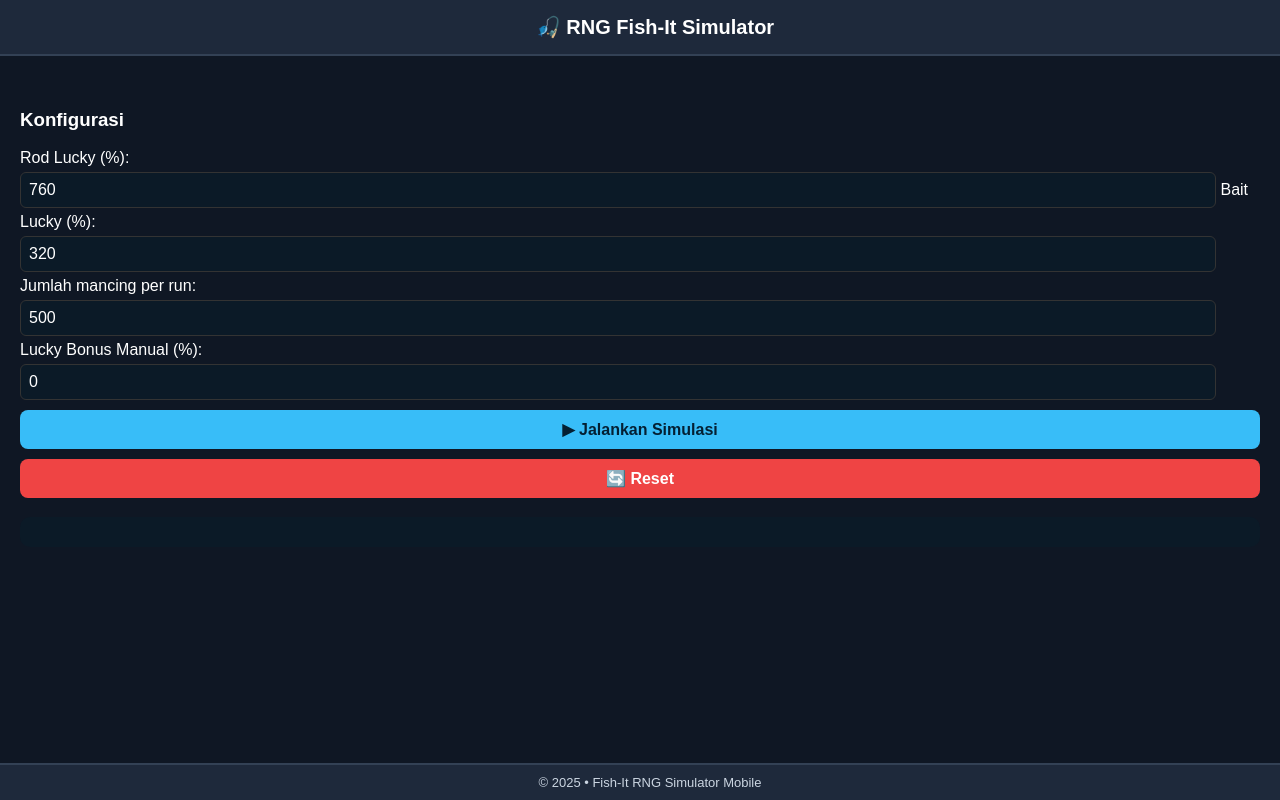
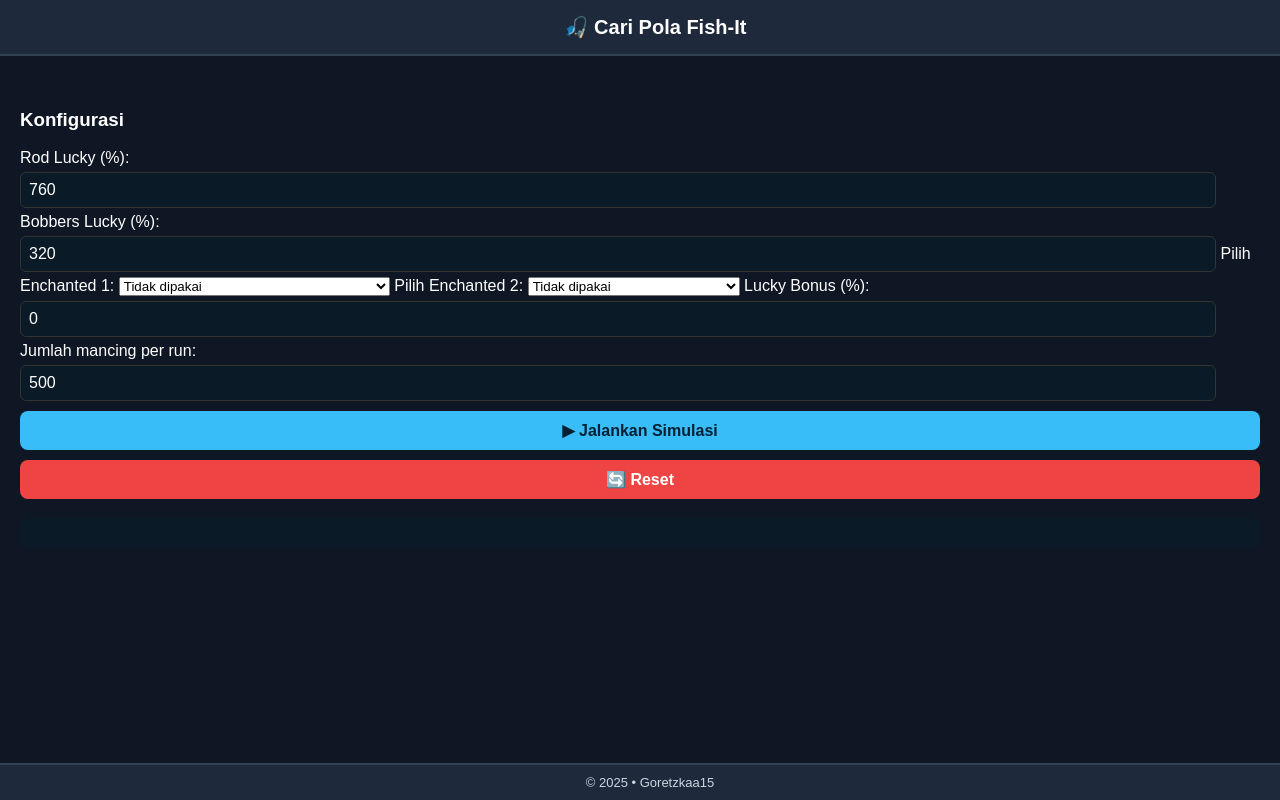
Before and after one commit to marcel761/BacaPolaFishit, a plain HTML site: page index.html in a window 1280 px wide. Drawn offline with Linux system fonts and the light colour scheme.

Commit message:
Update index.html

```diff
--- a/index.html
+++ b/index.html
@@ -96,7 +96,7 @@
 
 <!-- HEADER -->
 <header>
-  🎣 RNG Fish-It Simulator
+  🎣 Cari Pola Fish-It
 </header>
 
 <!-- MAIN CONTENT -->
@@ -107,14 +107,50 @@
   <label>Rod Lucky (%):</label>
   <input id="rod" value="760">
 
-  <label>Bait Lucky (%):</label>
+  <label>Bobbers Lucky (%):</label>
   <input id="bait" value="320">
+
+  <label>Pilih Enchanted 1:</label>
+<select id="ench1">
+  <option value="0">Tidak dipakai</option>
+  <option value="50">Leprechaun II (+50%)</option>
+  <option value="30">Leprechaun I (+30%)</option>
+  <option value="20">Empowered I (+20%)</option>
+  <option value="-75">Cursed I (-75%)</option>
+  <option value="10">Prismatic I (+10%)</option>
+  <option value="80">Stromhunter (Saat Badai +80%)</option>
+  <option value="60">Stargazer (Saat Malam +60%)</option>
+  <option value="0">Big Hunter I (Tidak menambah luck)</option>
+  <option value="0">Mutation Hunter II (Tidak menambah luck)</option>
+  <option value="0">Glistening (Tidak menambah luck)</option>
+  <option value="0">Gold Digger (Tidak menambah luck)</option>
+  <option value="0">Reeler (Tidak menambah luck)</option>
+  <option value="0">Xperienced (Tidak menambah luck)</option>
+</select>
+
+<label>Pilih Enchanted 2:</label>
+<select id="ench2">
+  <option value="0">Tidak dipakai</option>
+  <option value="50">Leprechaun II (+50%)</option>
+  <option value="30">Leprechaun I (+30%)</option>
+  <option value="20">Empowered I (+20%)</option>
+  <option value="-75">Cursed I (-75%)</option>
+  <option value="10">Prismatic I (+10%)</option>
+  <option value="80">Stromhunter (Saat Badai +80%)</option>
+  <option value="60">Stargazer (Saat Malam +60%)</option>
+  <option value="0">Big Hunter I</option>
+  <option value="0">Mutation Hunter II</option>
+  <option value="0">Glistening</option>
+  <option value="0">Gold Digger</option>
+  <option value="0">Reeler</option>
+  <option value="0">Xperienced</option>
+</select>
+
+  <label>Lucky Bonus (%):</label>
+  <input id="manualLucky" value="0">
 
   <label>Jumlah mancing per run:</label>
   <input id="tries" value="500">
-
-   <label>Lucky Bonus Manual (%):</label>
-  <input id="manualLucky" value="0">
 
   <button id="runBtn" onclick="simulate()">▶ Jalankan Simulasi</button>
   <button id="resetBtn" onclick="resetAll()">🔄 Reset</button>
@@ -125,7 +161,7 @@
 
 <!-- FOOTER -->
 <footer>
-  © 2025 • Fish-It RNG Simulator Mobile
+  © 2025 • Goretzkaa15
 </footer>
 
 <script>
@@ -147,21 +183,21 @@ let baseRarity = {
   "Secret":    1 / 4000000
 };
 
-function initCounters(){
-  for (let r in baseRarity) counts[r] = 0;
-  initialized = true;
-}
-
 function getAdjustedRarity() {
   let rod = parseFloat(document.getElementById("rod").value);
   let bait = parseFloat(document.getElementById("bait").value);
   let manualLucky = parseFloat(document.getElementById("manualLucky").value);
 
-  // Lucky multiplier → DILEMAHKAN agar tidak terlalu kuat
-  // Semua lucky dihitung lebih kecil (mirip game aslinya)
-  let luckyMultiplier = 1 + (rod + bait + manualLucky) / 20000;
+  // ambil 2 enchanted
+  let ench1 = parseFloat(document.getElementById("ench1").value);
+  let ench2 = parseFloat(document.getElementById("ench2").value);
 
-  // pity tetap mempengaruhi secret
+  // total lucky (tanpa mempengaruhi terlalu besar)
+  let totalLucky = rod + bait + manualLucky + ench1 + ench2;
+
+  // lucky multiplier dilemahkan
+  let luckyMultiplier = 1 + totalLucky / 20000;
+
   let pityBonus = pity;
 
   let adjusted = {};
@@ -169,15 +205,14 @@ function getAdjustedRarity() {
     adjusted[r] = baseRarity[r] * luckyMultiplier;
   }
 
-  // secret khusus → multiplier kecil + pity
   adjusted["Secret"] = baseRarity["Secret"] * luckyMultiplier + pityBonus;
 
-  // Normalisasi
   let sum = Object.values(adjusted).reduce((a,b)=>a+b, 0);
   for (let r in adjusted) adjusted[r] /= sum;
 
   return adjusted;
 }
+
 
 
 function rollRarity(adjusted){
```
